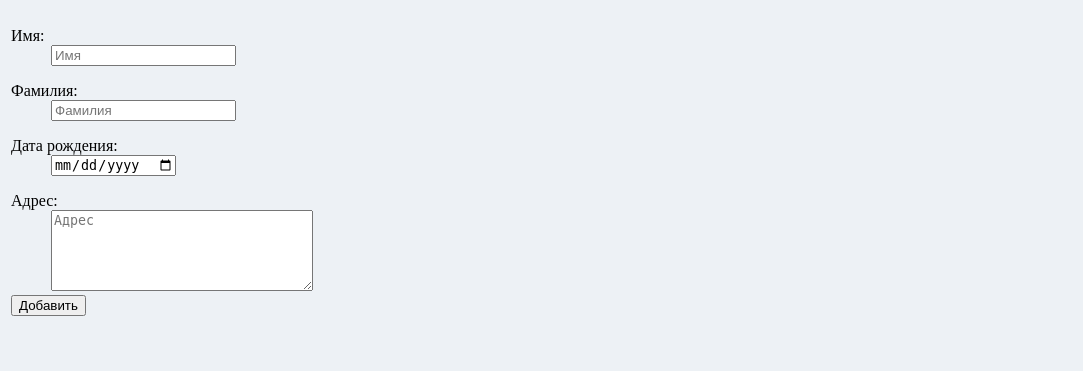
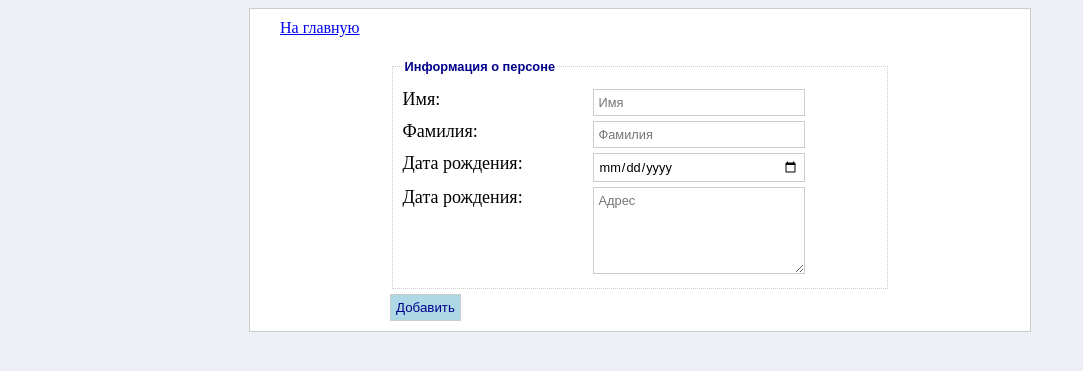
Before and after one commit to dimka59ru/users, a Flask app: page /add in a window 1280 px wide. Shown: the top 371 px of the page, without its empty margins (0-1083 px from the left). Run offline with Flask 2, Linux system fonts and the light colour scheme.

Commit message:
Добавлены фильтры и отображение таблицы юзеров на главной странице

```diff
--- a/app.py
+++ b/app.py
@@ -1,7 +1,6 @@
 # -*- coding: utf-8 -*-
 from flask import Flask, render_template, url_for, request, redirect, flash
 from flask_sqlalchemy import SQLAlchemy
-from os.path import expanduser
 from datetime import datetime
 import os
 import sys
@@ -14,7 +13,7 @@ app = Flask(__name__)
 app.secret_key = 'some_secret'
 
 
-# Для генерации уникальных ссылок на статичные файлы, чтоб не кэшировалось
+# Для генерации уникальных ссылок на статичные файлы, чтоб не кэшировались
 @app.context_processor
 def override_url_for():
     return dict(url_for=dated_url_for)
@@ -29,10 +28,6 @@ def dated_url_for(endpoint, **values):
             values['q'] = int(os.stat(file_path).st_mtime)
     return url_for(endpoint, **values)
 
-
-# home = expanduser("~")
-# db_uri = 'sqlite:////{}/users.db'.format(home)
-# print db_uri
 
 db_path = os.path.join(os.path.dirname(__file__), 'users.db')
 db_uri = 'sqlite:///{}'.format(db_path)
@@ -51,8 +46,21 @@ class User(db.Model):
 
 @app.route('/')
 def index():
-    users = User.query.all()
-    print users
+    # главная страница
+    users = []
+    if request.args.get('sort'):
+        # Если есть в сроке параметр сортировки, то делаем выбор из базы с учетом параметра
+        sort = request.args.get('sort')
+
+        if sort == "lastname":
+            # выбор с сортировкой по фамилии
+            users = User.query.order_by(User.last_name)
+        elif sort == "firstname":
+            # выбор с сортировкой по имени
+            users = User.query.order_by(User.first_name)
+    else:
+        users = User.query.order_by(User.id)
+
     return render_template('index.html', users=users)
 
 
@@ -67,7 +75,7 @@ def add():
         if not messages:
             first_name = request.form['first_name']
             last_name = request.form['last_name']
-            date_of_birth = datetime.strptime(request.form['date_of_birth'] , '%Y-%m-%d')
+            date_of_birth = datetime.strptime(request.form['date_of_birth'], '%Y-%m-%d')
             address = request.form['address']
 
             user = User(first_name=first_name, last_name=last_name, date_of_birth=date_of_birth, address=address)
--- a/static/style.css
+++ b/static/style.css
@@ -2,6 +2,96 @@ body {
 background: #edf1f5;
 }
 
-dt {
-    margin-top: 1em; /* Отступ сверху */
-   }
+#wrapper{
+    width: 760px;
+    background: #FFF;
+    margin: 0 auto;
+    border: 1px solid #ccc;
+    padding: 10px;
+
+}
+#header a {
+    padding: 20px;
+}
+
+
+#user_list {
+    width: 750px;
+    border-collapse: collapse;
+    margin:20px auto;
+}
+
+#user_list tr:nth-of-type(odd) {
+    background: #eee;
+    }
+
+#user_list th {
+    background: #3498db;
+    color: white;
+    font-weight: bold;
+    }
+
+#user_list td, th {
+    padding: 10px;
+    border: 1px solid #ccc;
+    text-align: left;
+    font-size: 18px;
+}
+
+#add_form {
+    width: 500px;
+    margin: 0 auto;
+}
+
+
+#add_form input.txt, #add_form textarea.txt {
+    border: 1px solid #CCC;
+    width: 200px;
+    padding:5px;
+    font: 0.8em Arial, Helvetica, sans-serif;
+}
+
+#add_form input.btn {
+    color: #00008B;
+    background-color: #ADD8E6;
+    border: 1px solid #CCC;
+    padding: 5px;
+}
+
+#add_form div {
+    clear: left;
+    margin: 0;
+    padding: 0;
+    padding-top: 5px;
+}
+
+#add_form div label {
+    float: left;
+    width: 40%;
+    font-size: 18px;
+}
+#add_form  fieldset {
+    border: 1px dotted #CCC;
+    margin-top: 1.4em;
+    padding: 0.6em;
+}
+#add_form legend {
+    font: bold 0.8em Arial, Helvetica, sans-serif;
+    color: #00008B;
+    background-color: #FFFFFF;
+}
+
+.error {
+padding: 5px;
+border: 1px solid red;
+background: #FFEEEE;
+margin-top: 10px;
+}
+
+.flashes {
+padding: 5px;
+border: 1px solid green;
+background: #EEFFEE;
+margin-top: 5px;
+list-style-type: none;
+}
--- a/templates/add.html
+++ b/templates/add.html
@@ -6,40 +6,51 @@
     <title>Добавить человека</title>
 </head>
 <body>
-    <div class="wrapper">
-
+    <div id="wrapper">
+<div id="header">
+    <a href="/">На главную</a>
     {% if messages %}
-        <p class=error><strong>Ошибки:</strong></p>
+        <div class=error><strong>Ошибки:</strong>
         {% for message in messages %}
         <p>{{ message }}</p>
         {% endfor %}
+        </div>
     {% endif %}
 
-    <table>
-        <tr>
-            <td>
-              <form action="{{ url_for('add') }}" method="POST" class="add">
-                  <dl>
-                      <dt>Имя:</dt>
-                      <dd><input type=text size=20 name=first_name placeholder="Имя"></dd>
-                      <dt>Фамилия:</dt>
-                      <dd><input type=text size=20 name=last_name placeholder="Фамилия"></dd>
-                      <dt>Дата рождения:</dt>
-                      <dd><input type=date size=20 name=date_of_birth ></dd>
-                      <dt>Адрес:</dt>
-                      <dd><textarea rows="5" cols="30" name="address" placeholder="Адрес"></textarea></dd>
-                      <input type=submit value="Добавить">
-                  </dl>
-                <!--<dl>-->
-                    <!--<dt>Оборудование:</dt>-->
-                    <!--<dl><input type=text size=30 name=device_name>-->
-                    <!--<input type=submit value="Добавить"></dl>-->
-                <!--</dl>-->
-            </form>
-            </td>
-        </tr>
 
-    </table>
+</div>
+        <div id="main">
+
+
+    <form action="{{ url_for('add') }}" method="POST" id="add_form">
+        <fieldset>
+            <legend>Информация о персоне</legend>
+            <div>
+                <label for="first_name">Имя:</label>
+                <input type="text" name="first_name" id="first_name" class="txt" placeholder="Имя"/>
+            </div>
+
+            <div>
+                <label for="last_name">Фамилия:</label>
+                <input type="text" name="last_name" id="last_name" class="txt" placeholder="Фамилия"/>
+            </div>
+
+            <div>
+                <label for="date_of_birth">Дата рождения:</label>
+                <input type=date name=date_of_birth id="date_of_birth" class="txt" >
+            </div>
+            <div>
+                <label for="address">Дата рождения:</label>
+                <textarea rows="5" cols="30" name="address" id="address" placeholder="Адрес" class="txt"></textarea>
+            </div>
+        </fieldset>
+
+        <div>
+        <input type="submit" name="btnSubmit" id="btnSubmit" value="Добавить" class="btn" />
+        </div>
+    </form>
+
+</div>
 </div>
 </body>
 </html>
```
Also changed, not shown: templates/index.html (+39 -4 lines), users.db.
